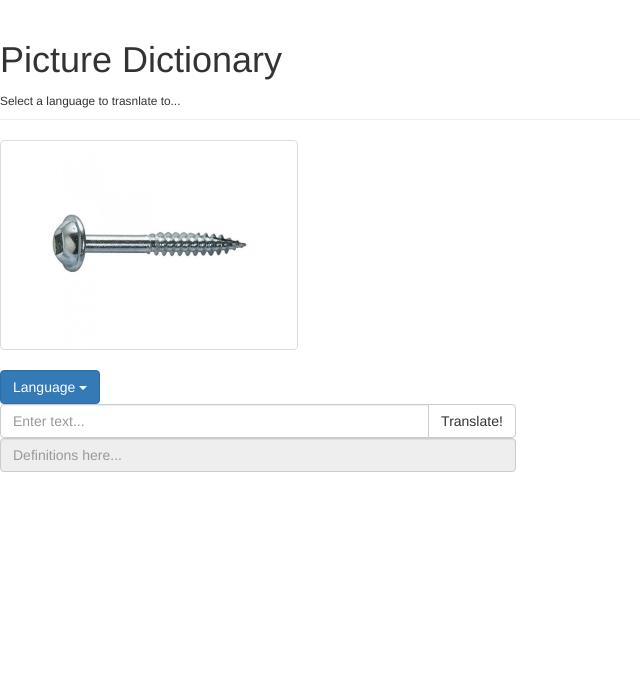
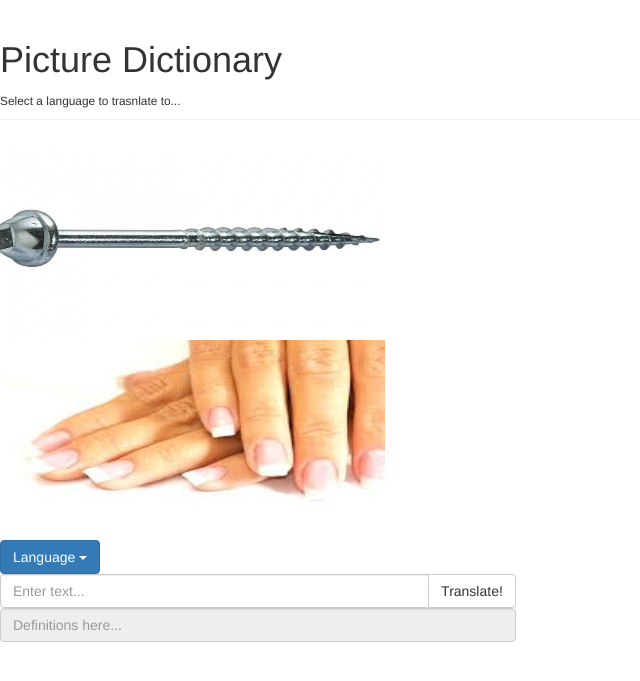
Before and after one commit to juhipark/cst205_project, a Flask app: page / in a window 1280 px wide. Shown: the top 681 px of the page, without its empty margins (0-640 px from the left). Run offline with Flask 2, Linux system fonts and the light colour scheme; some libraries are stand-ins or nearby versions.

Commit message:
Carousel not working properly

```diff
--- a/main.py
+++ b/main.py
@@ -3,7 +3,7 @@ from flask_bootstrap import Bootstrap
 
 app = Flask(__name__)
 bootstrap = Bootstrap(app)
-pics_lst = ["test1"]
+pics_lst = ["test1", "test2"]
 
 @app.route('/')
 def home():
--- a/templates/home.html
+++ b/templates/home.html
@@ -8,16 +8,30 @@
   <h1>Picture Dictionary</h1>
   <small>Select a language to trasnlate to...</small>
 </div>
+
 <div class="row">
-    {% for pic in pics %}
-    <div class="col-sm-6 col-md-3">
-    <a href="#" class="thumbnail">
-        <img src="{{url_for('static', filename= pic +'.jpg')}}" width="200" class="img-responsive img-rounded" alt="">
+    <div id="carouselExampleControls" class="carousel slide" data-ride="carousel">
+        <div class="carousel-inner">
+        <div class="carousel-item active">
+            <img class="d-block w-100" src="{{url_for('static', filename= pics[0] +'.jpg')}}" width="400" height="200" alt="">
+        </div>
+        <div class="carousel-item">
+            <img class="d-block w-100" src="{{url_for('static', filename= pics[1] +'.jpg')}}" width="400" height="200" alt="">
+        </div>
+        </div><!--carousel inner-->
+
+    </div>
+        <a class="carousel-control-prev" href="#carouselExampleControls" role="button" data-slide="prev">
+            <span class="carousel-control-prev-icon" aria-hidden="true"></span>
+            <span class="sr-only">Previous</span>
         </a>
-    </div>
-    {% endfor %}
+        <a class="carousel-control-next" href="#carouselExampleControls" role="button" data-slide="next">
+            <span class="carousel-control-next-icon" aria-hidden="true"></span>
+            <span class="sr-only">Next</span>
+        </a>
+</div><!--div id-->
+
 </div>
-
 <div class="dropdown">
     <button class="btn btn-primary dropdown-toggle" type="button" data-toggle="dropdown">Language
     <span class="caret"></span></button>
```
Also changed, not shown: 1 other file.
